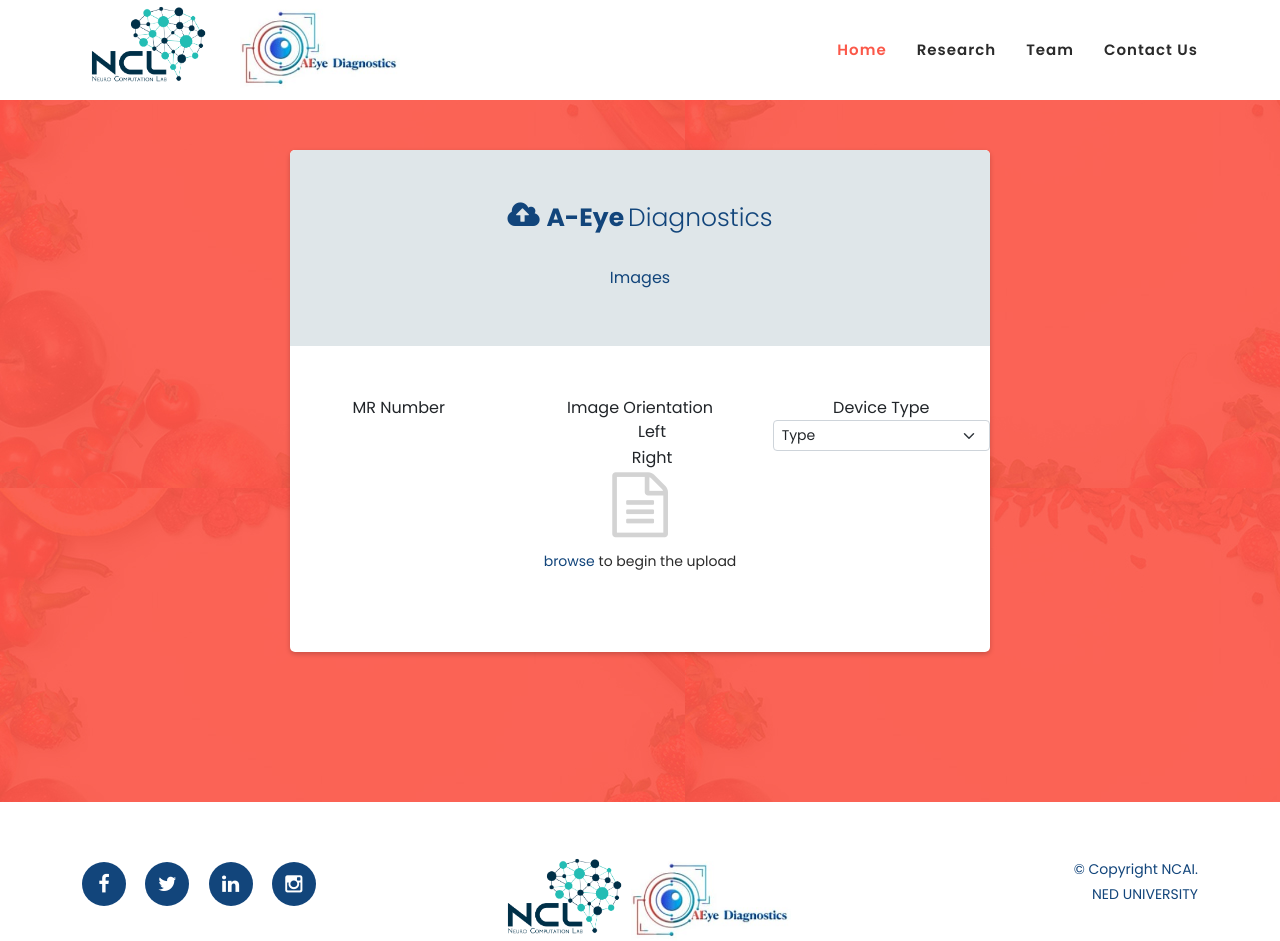
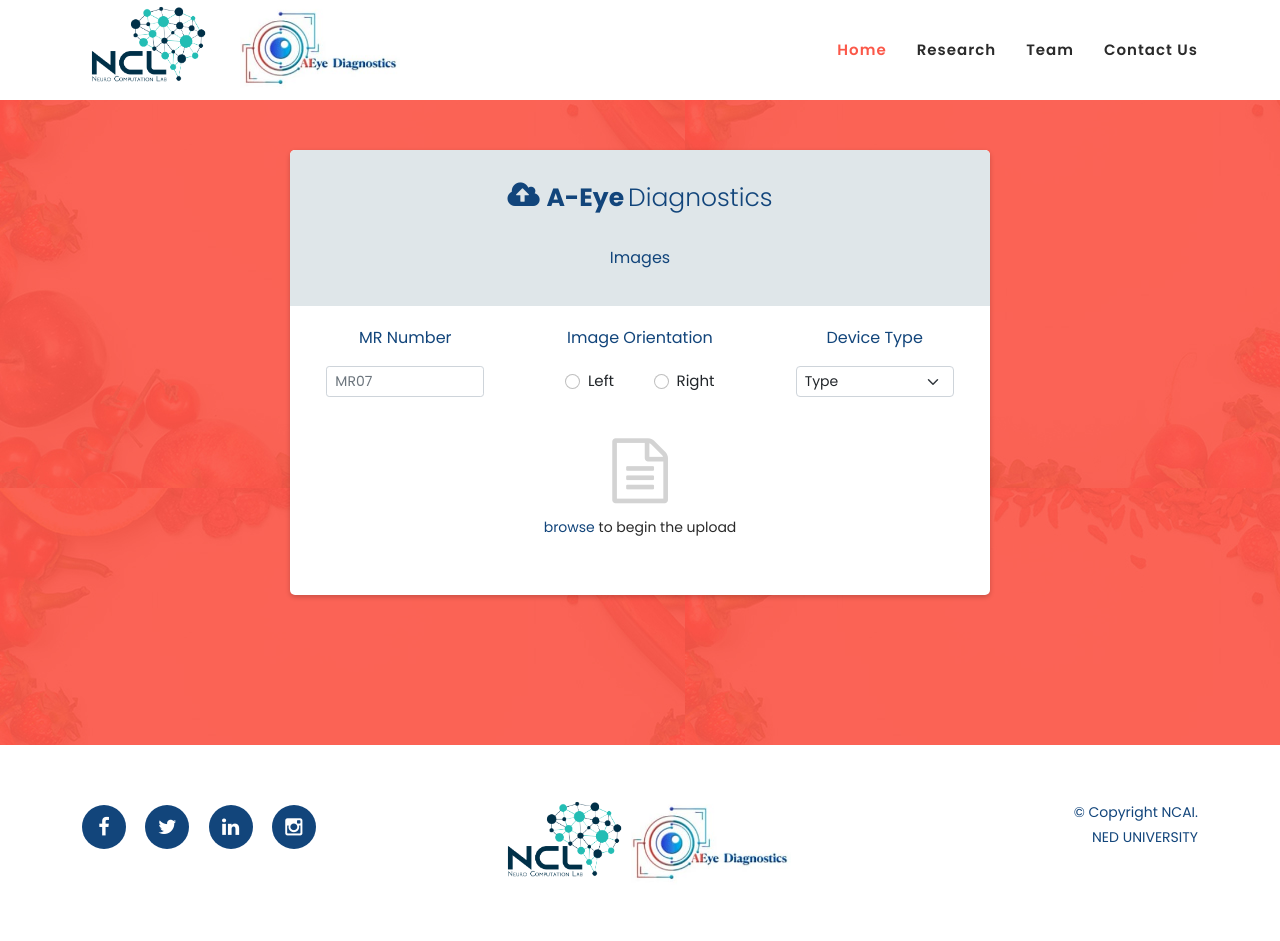
Before and after one commit to has-sidd/Aeye, a PHP site: page /tech.php in a window 1280 px wide. Shown: the top 941 px of the page. After the commit the page ends 880 px from the top, so only its background shows below. Run offline with PHP 8.4, Linux system fonts and the light colour scheme; some libraries are stand-ins or nearby versions.

Commit message:
Add files via upload

```diff
--- a/assets/css/styleUpload.css
+++ b/assets/css/styleUpload.css
@@ -3,7 +3,24 @@
 footer
 ---------------------------------------------
 */
-
+textarea:hover,
+input:hover,
+textarea:active,
+input:active,
+textarea:focus,
+input:focus,
+button:focus,
+select:focus,
+button:active,
+button:hover,
+label:focus,
+.btn:active,
+.btn.active
+{
+    outline:0px !important;
+    -webkit-appearance:none;
+    box-shadow: none !important;
+}
 footer {
   /* margin-top: 60px; */
   padding: 50px 0px;
@@ -118,7 +135,7 @@ footer .right-text-content ul li a:hover {
   color: #12457B;
   font-size: 25px;
   margin: 0;
-  padding: 50px 0;
+  padding: 30px 0;
 }
 .upload .upload-files .first p i {
   transform: translateY(20px);
@@ -145,16 +162,45 @@ footer .right-text-content ul li a:hover {
           animation: faderight 1s 1.5s ease both;
 }
 .upload .upload-files .body {
+  padding-top: 20px;
+}
+.upload .upload-files .body-footer {
   text-align: center;
-  padding: 50px 0;
-  padding-bottom: 30px;
+  padding-top: 30px;
 }
-.upload .upload-files .body.hidden {
+.upload .upload-files .body .options{
+  padding: 0 10px 10px 10px;
+  text-align: center;
+}
+.upload .upload-files .body .option-body{
+  display: flex;
+  justify-content: center;
+}
+.upload .upload-files .body .options .orientation-check{
+  font-size: 15px;
+  margin: 20px 20px 4px 20px;
+}
+.upload .upload-files .body .options .device-type{
+  width: 75%;
+  margin-top: 16px;
+}
+.upload .upload-files .body .options .mr-input{
+  margin-top: 16px;
+  width: 75%;
+}
+.upload .upload-files .body .options .heading{
+  color: #12457B;
+  font-size: 16px;
+  margin: 0;
+
+}
+/* .upload .upload-files .body.hidden {
   display: none;
-}
-.upload .upload-files .body input {
+} */
+.upload .upload-files .body .img-input {
   visibility: hidden;
 }
+
 .upload .upload-files .body i {
   font-size: 65px;
   color: lightgray;
@@ -397,6 +443,14 @@ footer .right-text-content ul li a:hover {
   background: #12457B;
   color: #fff;
 }
+
+/* error  */
+.error{
+  /* margin-top: 1rem; */
+  /* margin-left: 0.3rem; */
+  display: none;
+  text-transform: none;
+}
 @-webkit-keyframes fadeup {
   to {
     transform: translateY(0);
@@ -431,6 +485,28 @@ footer .right-text-content ul li a:hover {
     opacity: 1;
   }
 }
+
+/* media queries */
+@media (max-width: 768px) {
+  .upload .upload-files .body .options .heading{
+    font-size: 15px;
+  }
+}
+@media (max-width: 576px) {
+  .upload .upload-files .body .options .heading{
+    font-size: 16px;
+  }
+  .upload .upload-files .body .option-body{
+    justify-content: start;
+  }
+  .upload .upload-files .body .options{
+    padding: 0 30px 0 30px;
+    text-align: left;
+  }
+  .upload .upload-files .body-footer {
+    padding-top: 20px;
+}
+}
 @media (max-width: 400px) {
   .upload {
     width: 100%;
```
